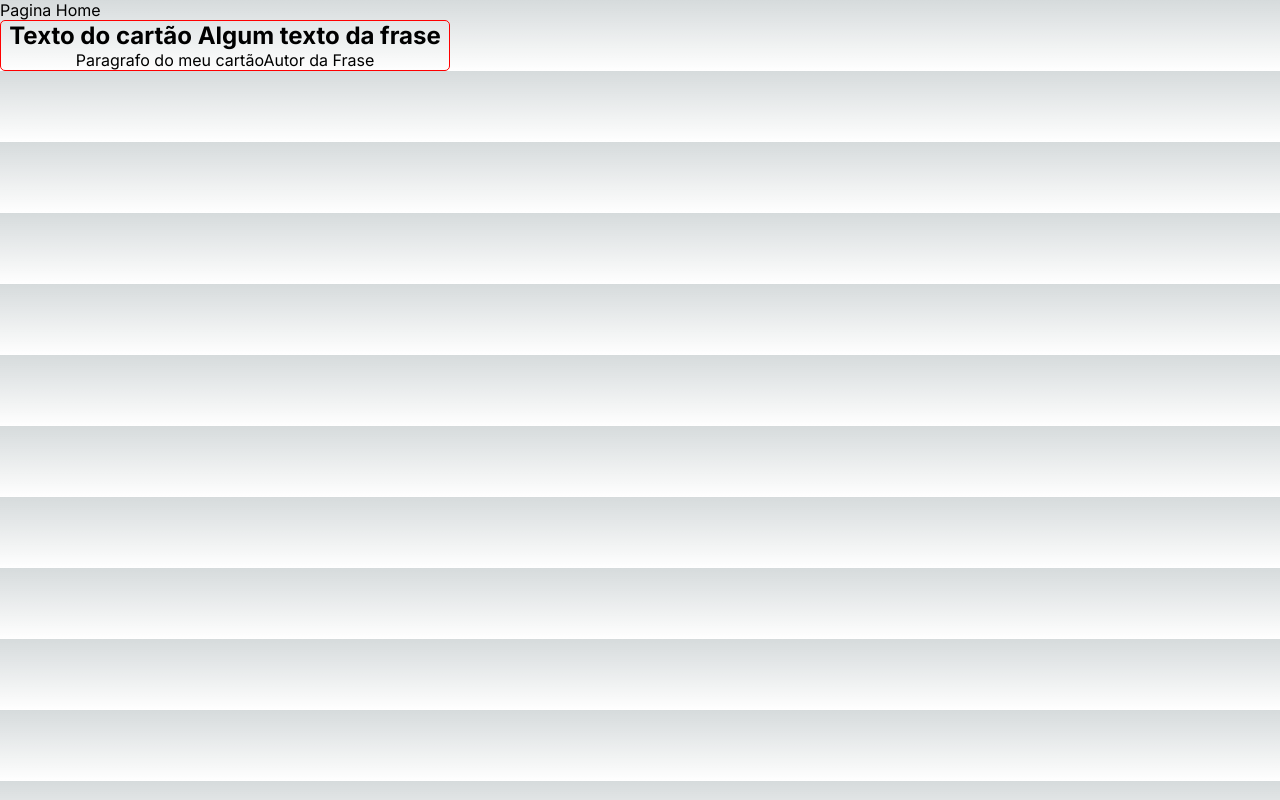
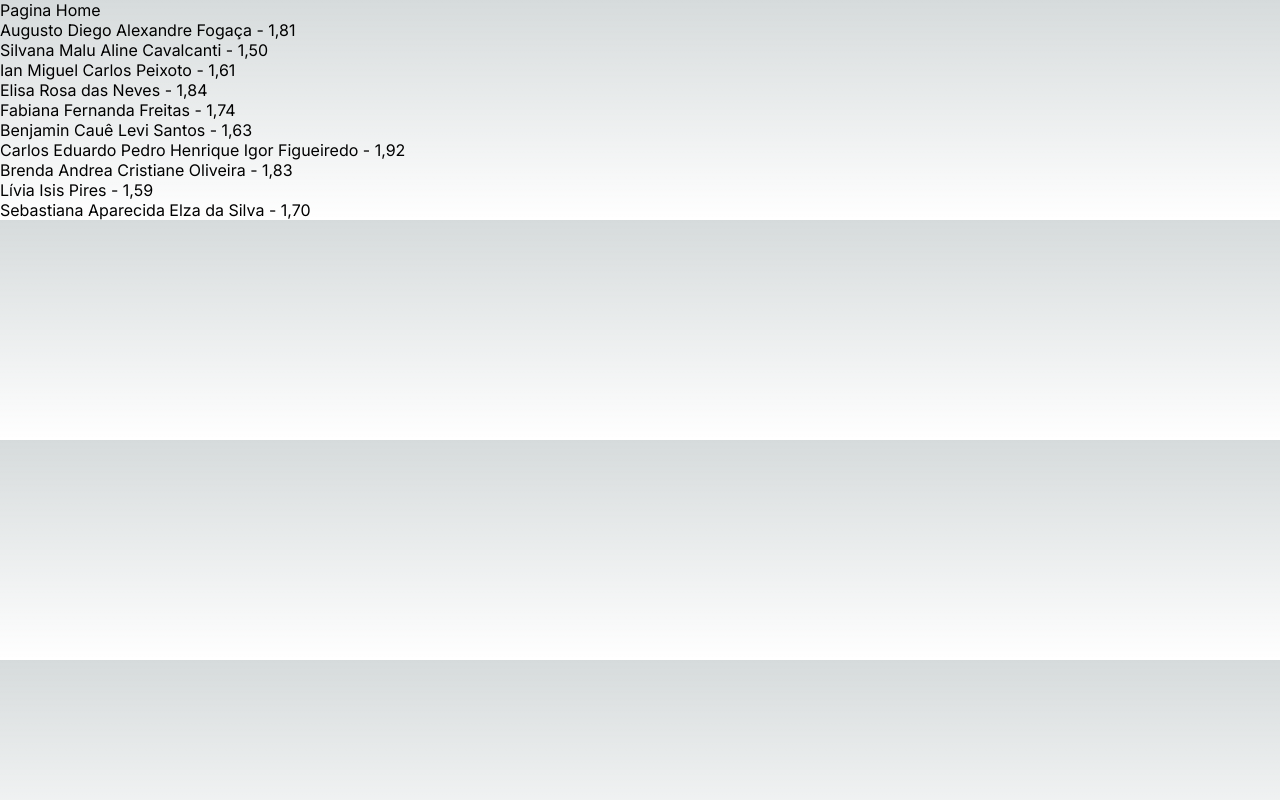
Before and after one commit to leandrorgrosso/studying-programming, a Next.js app in the folder 007-NEXTJS/start-nextjs/: page / in a window 1280 px wide. Built offline with nearby package versions, Linux system fonts and the light colour scheme.

Commit message:
Renderização Lista com operador logico &&

```diff
--- a/007-NEXTJS/start-nextjs/app/page.jsx
+++ b/007-NEXTJS/start-nextjs/app/page.jsx
@@ -2,8 +2,10 @@ import Receita from "../components/Receita";
 import Quadrado from "../components/Quadrado";
 import HeaderProps from "../components/HeaderProps";
 import { Cartao } from "../components/Cartao";
+import { listaPessoa } from "../data/listaPessoa";
 
-function Home(){
+function Home() {
+  const lista = listaPessoa.map((pessoa) => <li>{pessoa.nome}</li>);
   return (
     <div>
       <div>Pagina Home</div>
@@ -14,10 +16,20 @@ function Home(){
       {/* <Quadrado /> */}
       {/* <Receita/> */}
 
-      <Cartao textoDaFrase="Algum texto da frase" autorDaFrase="Autor da Frase"/>
+      {/* <Cartao textoDaFrase="Algum texto da frase" autorDaFrase="Autor da Frase"/> */}
 
+      {listaPessoa.length > 0 && (
+        <ul>
+          {/* {lista} */}
+          {listaPessoa.map((pessoa) => (
+            <li key={pessoa.id}>
+              {pessoa.nome} - {pessoa.altura}
+            </li>
+          ))}
+        </ul>
+      )}
     </div>
   );
-};
+}
 
 export default Home;
--- /dev/null
+++ b/007-NEXTJS/start-nextjs/data/listaPessoa.js
@@ -0,0 +1,262 @@
+export const listaPessoa = [
+  {
+    id: 1,
+    nome: "Augusto Diego Alexandre Fogaça",
+    idade: 43,
+    cpf: "773.351.177-12",
+    rg: "31.647.159-8",
+    data_nasc: "03/05/1980",
+    sexo: "Masculino",
+    signo: "Touro",
+    mae: "Lorena Luciana Alícia",
+    pai: "Heitor Gustavo Breno Fogaça",
+    email: "augusto-fogaca80@vivo.com.br",
+    senha: "GuZNNuRZsU",
+    cep: "82980-120",
+    endereco: "Rua Doutor Hamilton Portugal Pereira",
+    numero: 273,
+    bairro: "Cajuru",
+    cidade: "Curitiba",
+    estado: "PR",
+    telefone_fixo: "(41) 2786-1403",
+    celular: "(41) 99408-8275",
+    altura: "1,81",
+    peso: 65,
+    tipo_sanguineo: "B+",
+    cor: "roxo",
+  },
+  {
+    id: 2,
+    nome: "Silvana Malu Aline Cavalcanti",
+    idade: 53,
+    cpf: "751.020.978-14",
+    rg: "28.594.069-7",
+    data_nasc: "25/07/1970",
+    sexo: "Feminino",
+    signo: "Leão",
+    mae: "Vitória Betina Patrícia",
+    pai: "Emanuel Sérgio César Cavalcanti",
+    email: "silvanamalucavalcanti@superig.com.br",
+    senha: "jrXnSFipid",
+    cep: "69316-496",
+    endereco: "Rua Luiz Reis Cristo",
+    numero: 468,
+    bairro: "Senador Hélio Campos",
+    cidade: "Boa Vista",
+    estado: "RR",
+    telefone_fixo: "(95) 2571-6885",
+    celular: "(95) 99833-2895",
+    altura: "1,50",
+    peso: 51,
+    tipo_sanguineo: "O-",
+    cor: "verde",
+  },
+  {
+    id: 3,
+    nome: "Ian Miguel Carlos Peixoto",
+    idade: 53,
+    cpf: "642.511.305-70",
+    rg: "35.226.817-7",
+    data_nasc: "01/03/1970",
+    sexo: "Masculino",
+    signo: "Peixes",
+    mae: "Isabel Larissa Priscila",
+    pai: "Murilo Sebastião Thomas Peixoto",
+    email: "ian-peixoto75@defensoria.sp.gov.br",
+    senha: "AO7KuM1Jz7",
+    cep: "21932-110",
+    endereco: "Travessa Dalva",
+    numero: 444,
+    bairro: "Nossa Senhora das Graças",
+    cidade: "Rio de Janeiro",
+    estado: "RJ",
+    telefone_fixo: "(21) 3758-8557",
+    celular: "(21) 99528-2924",
+    altura: "1,61",
+    peso: 88,
+    tipo_sanguineo: "A-",
+    cor: "vermelho",
+  },
+  {
+    id: 4,
+    nome: "Elisa Rosa das Neves",
+    idade: 53,
+    cpf: "421.179.672-05",
+    rg: "11.665.402-8",
+    data_nasc: "06/06/1970",
+    sexo: "Feminino",
+    signo: "Gêmeos",
+    mae: "Bianca Esther Ayla",
+    pai: "Joaquim César das Neves",
+    email: "elisa-dasneves92@bluespropaganda.com",
+    senha: "M0Lga7DobG",
+    cep: "66625-750",
+    endereco: "Passagem Santa Maria",
+    numero: 659,
+    bairro: "Cabanagem",
+    cidade: "Belém",
+    estado: "PA",
+    telefone_fixo: "(91) 2609-6707",
+    celular: "(91) 98116-7467",
+    altura: "1,84",
+    peso: 60,
+    tipo_sanguineo: "B-",
+    cor: "preto",
+  },
+  {
+    id: 5,
+    nome: "Fabiana Fernanda Freitas",
+    idade: 69,
+    cpf: "273.315.716-72",
+    rg: "28.960.159-9",
+    data_nasc: "04/03/1954",
+    sexo: "Feminino",
+    signo: "Peixes",
+    mae: "Benedita Cláudia",
+    pai: "Yuri Julio Freitas",
+    email: "fabiana.fernanda.freitas@6am.com.br",
+    senha: "2nodDdpAKn",
+    cep: "74390-730",
+    endereco: "Via Tomaz Antônio Gonzaga",
+    numero: 796,
+    bairro: "Condomínio Ipanema",
+    cidade: "Goiânia",
+    estado: "GO",
+    telefone_fixo: "(62) 3785-2018",
+    celular: "(62) 99730-7107",
+    altura: "1,74",
+    peso: 49,
+    tipo_sanguineo: "AB-",
+    cor: "preto",
+  },
+  {
+    id: 6,
+    nome: "Benjamin Cauê Levi Santos",
+    idade: 62,
+    cpf: "868.989.015-75",
+    rg: "22.973.503-4",
+    data_nasc: "09/03/1961",
+    sexo: "Masculino",
+    signo: "Peixes",
+    mae: "Isabella Maitê",
+    pai: "Calebe Elias Santos",
+    email: "benjamin-santos89@carolpessoa.com.br",
+    senha: "KADiMQiWP2",
+    cep: "67110-625",
+    endereco: "Alameda A",
+    numero: 187,
+    bairro: "Águas Lindas",
+    cidade: "Ananindeua",
+    estado: "PA",
+    telefone_fixo: "(91) 2907-1933",
+    celular: "(91) 98799-2561",
+    altura: "1,63",
+    peso: 56,
+    tipo_sanguineo: "A-",
+    cor: "amarelo",
+  },
+  {
+    id: 7,
+    nome: "Carlos Eduardo Pedro Henrique Igor Figueiredo",
+    idade: 61,
+    cpf: "963.209.844-73",
+    rg: "22.693.614-4",
+    data_nasc: "07/02/1962",
+    sexo: "Masculino",
+    signo: "Aquário",
+    mae: "Isabela Marli Alana",
+    pai: "Samuel César Levi Figueiredo",
+    email: "carloseduardofigueiredo@iesa.com.br",
+    senha: "y5XurHbeIf",
+    cep: "69099-702",
+    endereco: "Rua Ilhota",
+    numero: 131,
+    bairro: "Novo Aleixo",
+    cidade: "Manaus",
+    estado: "AM",
+    telefone_fixo: "(92) 3830-4848",
+    celular: "(92) 99372-6199",
+    altura: "1,92",
+    peso: 81,
+    tipo_sanguineo: "O+",
+    cor: "azul",
+  },
+  {
+    id: 8,
+    nome: "Brenda Andrea Cristiane Oliveira",
+    idade: 37,
+    cpf: "965.620.256-21",
+    rg: "25.978.613-5",
+    data_nasc: "07/09/1986",
+    sexo: "Feminino",
+    signo: "Virgem",
+    mae: "Valentina Manuela",
+    pai: "Kauê Emanuel Danilo Oliveira",
+    email: "brenda.andrea.oliveira@diebold.com",
+    senha: "QBnQs8tBUa",
+    cep: "29190-807",
+    endereco: "Rua dos Catatais",
+    numero: 863,
+    bairro: "Planalto",
+    cidade: "Aracruz",
+    estado: "ES",
+    telefone_fixo: "(27) 2814-9631",
+    celular: "(27) 99143-4978",
+    altura: "1,83",
+    peso: 61,
+    tipo_sanguineo: "AB-",
+    cor: "roxo",
+  },
+  {
+    id: 9,
+    nome: "Lívia Isis Pires",
+    idade: 57,
+    cpf: "003.226.267-14",
+    rg: "29.599.218-9",
+    data_nasc: "05/06/1966",
+    sexo: "Feminino",
+    signo: "Gêmeos",
+    mae: "Emanuelly Flávia",
+    pai: "Oliver Guilherme Pires",
+    email: "liviaisispires@bessa.net.br",
+    senha: "zoS6HykIQz",
+    cep: "89805-800",
+    endereco: "Rua Joaquim Manoel Domingues",
+    numero: 968,
+    bairro: "Vila Real",
+    cidade: "Chapecó",
+    estado: "SC",
+    telefone_fixo: "(49) 3648-3622",
+    celular: "(49) 98971-7000",
+    altura: "1,59",
+    peso: 83,
+    tipo_sanguineo: "B+",
+    cor: "vermelho",
+  },
+  {
+    id: 10,
+    nome: "Sebastiana Aparecida Elza da Silva",
+    idade: 71,
+    cpf: "345.881.535-01",
+    rg: "34.788.875-6",
+    data_nasc: "15/07/1952",
+    sexo: "Feminino",
+    signo: "Câncer",
+    mae: "Bárbara Liz Lorena",
+    pai: "Severino Luís da Silva",
+    email: "sebastiana_aparecida_dasilva@statusseguros.com.br",
+    senha: "H3pKHcYi8X",
+    cep: "71880-713",
+    endereco: "Quadra QN 31 Conjunto 3",
+    numero: 648,
+    bairro: "Riacho Fundo II",
+    cidade: "Brasília",
+    estado: "DF",
+    telefone_fixo: "(61) 2988-8704",
+    celular: "(61) 99855-0183",
+    altura: "1,70",
+    peso: 75,
+    tipo_sanguineo: "AB+",
+    cor: "vermelho",
+  },
+];
```
